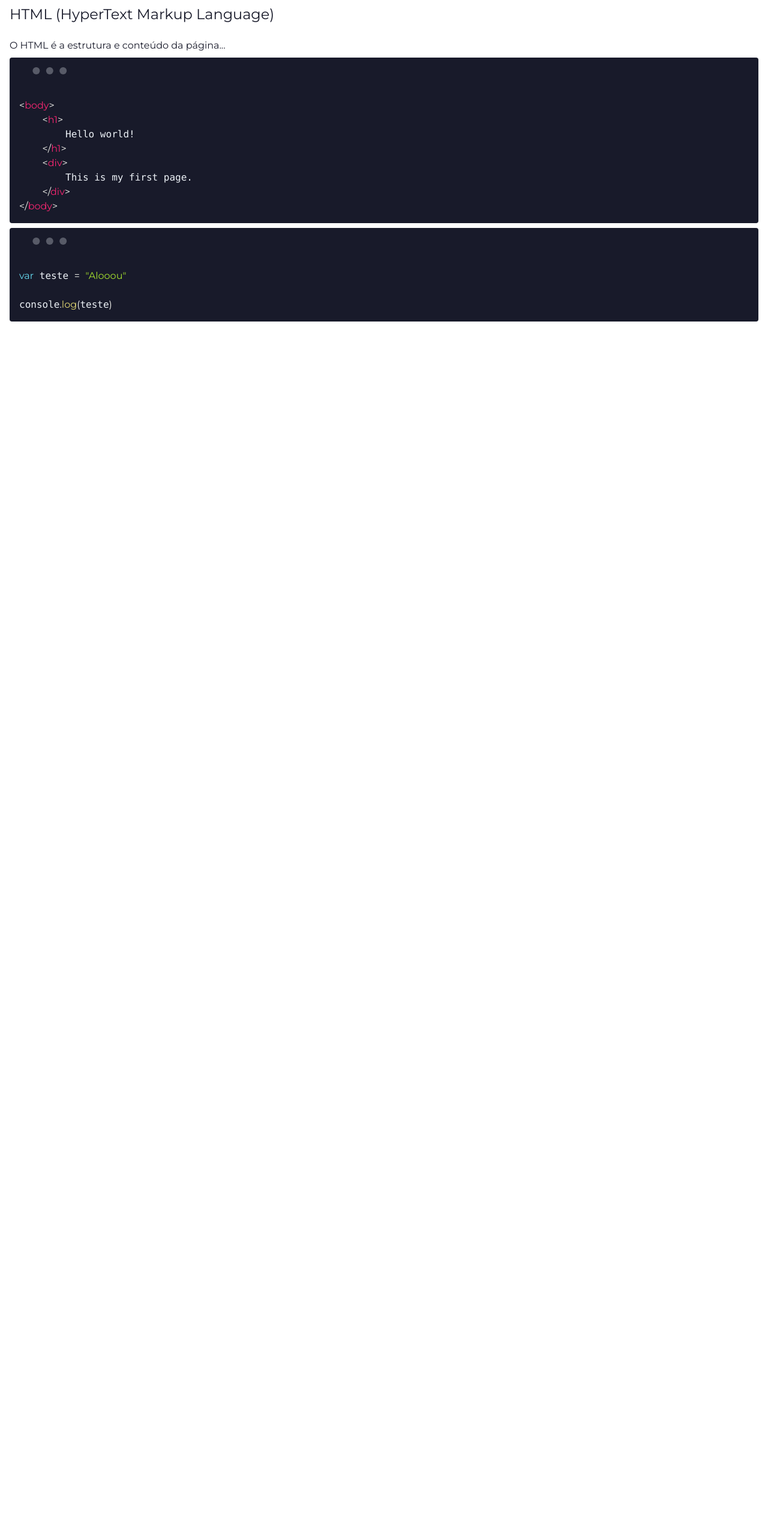
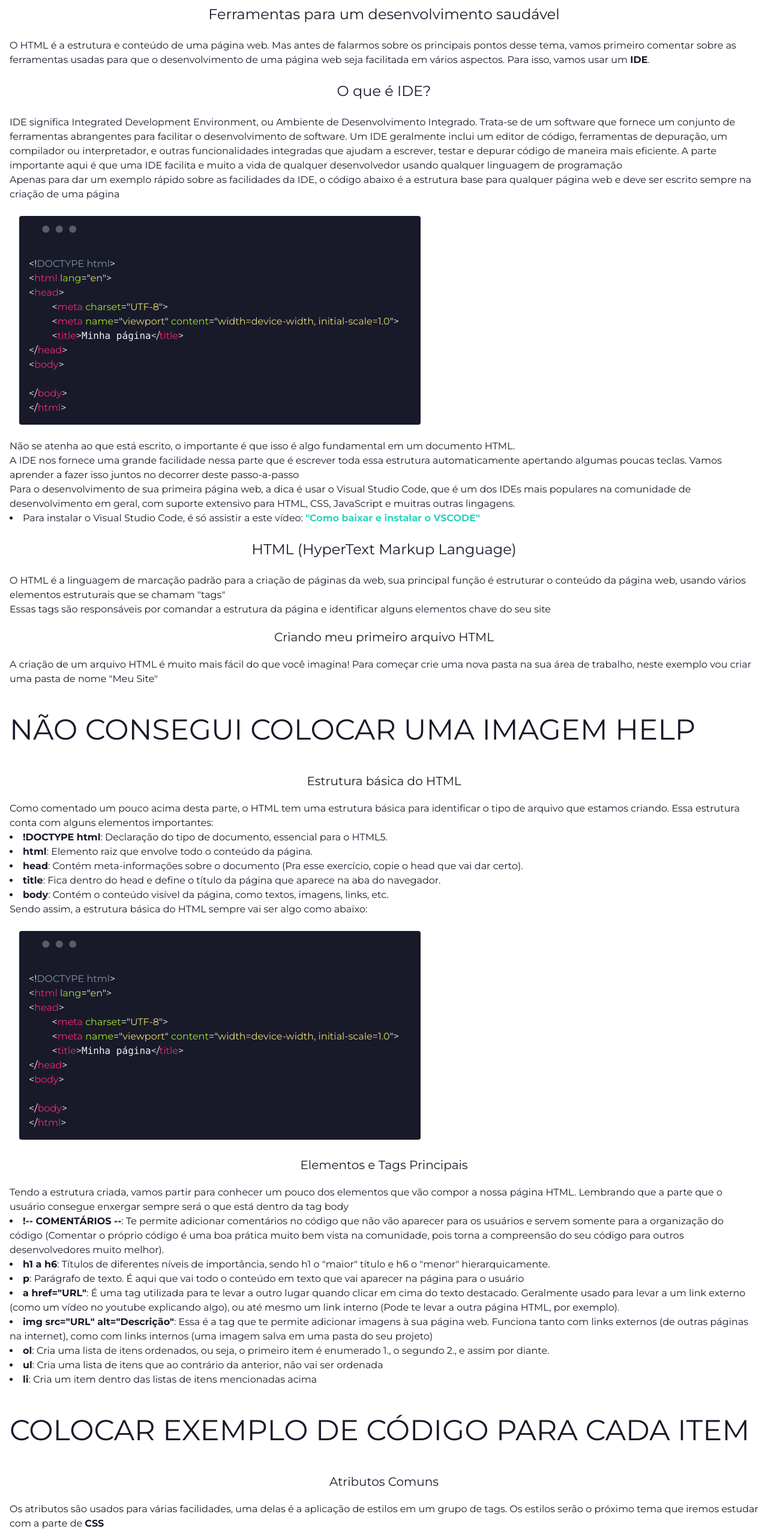
Before and after one commit to arqueduck/QuackAcademy, a Next.js app: page /html in a window 1280 px wide. Shown: the part 80-2634 px from the top of the page at 60% size. Before the commit the page ends 800 px from the top, so only its background shows below. Built offline with nearby package versions, Linux system fonts and the light colour scheme.

Commit message:
Primeira parte da página HTML

```diff
--- a/src/app/html/page.js
+++ b/src/app/html/page.js
@@ -1,15 +1,4 @@
 import CodeSnippet from "@/components/code/CodeSnippet";
-
-const code = `
-<body>
-    <h1>
-        Hello world!
-    </h1>
-    <div>
-        This is my first page.
-    </div>
-</body>
-`
 
 const code2 = `
 var teste = "Alooou"
@@ -17,19 +6,110 @@ var teste = "Alooou"
 console.log(teste)
 `
 
+const code = `
+<!DOCTYPE html>
+<html lang="en">
+<head>
+    <meta charset="UTF-8">
+    <meta name="viewport" content="width=device-width, initial-scale=1.0">
+    <title>Minha página</title>
+</head>
+<body>
+
+</body>
+</html>`
+
 
 
 export default function page(){
     return (
         <div className="p-4">
-            <h2 className="text-2xl">
+            <h2 className="text-2xl text-center">
+                Ferramentas para um desenvolvimento saudável
+            </h2>
+            <p>
+                O HTML é a estrutura e conteúdo de uma página web. Mas antes de falarmos sobre os principais pontos desse tema, vamos primeiro comentar sobre as ferramentas usadas para que o desenvolvimento de uma página web seja facilitada em vários aspectos. Para isso, vamos usar um <strong>IDE</strong>.
+            </p>
+
+            <h2 className="text-2xl text-center">
+                O que é IDE?
+            </h2>
+
+            <p>IDE significa Integrated Development Environment, ou Ambiente de Desenvolvimento Integrado. Trata-se de um software que fornece um conjunto de ferramentas abrangentes para facilitar o desenvolvimento de software. Um IDE geralmente inclui um editor de código, ferramentas de depuração, um compilador ou interpretador, e outras funcionalidades integradas que ajudam a escrever, testar e depurar código de maneira mais eficiente. A parte importante aqui é que uma IDE facilita e muito a vida de qualquer desenvolvedor usando qualquer linguagem de programação</p>
+            <p>Apenas para dar um exemplo rápido sobre as facilidades da IDE, o código abaixo é a estrutura base para qualquer página web e deve ser escrito sempre na criação de uma página</p>
+            <div className="flex m-4"><CodeSnippet content={code} /></div>
+            <p>Não se atenha ao que está escrito, o importante é que isso é algo fundamental em um documento HTML.</p>
+            <p>A IDE nos fornece uma grande facilidade nessa parte que é escrever toda essa estrutura automaticamente apertando algumas poucas teclas. Vamos aprender a fazer isso juntos no decorrer deste passo-a-passo</p>
+            <p>Para o desenvolvimento de sua primeira página web, a dica é usar o Visual Studio Code, que é um dos IDEs mais populares na comunidade de desenvolvimento em geral, com suporte extensivo para HTML, CSS, JavaScript e muitras outras lingagens.</p>
+            <li>Para instalar o Visual Studio Code, é só assistir a este vídeo: <a className="font-bold text-teal-400" href="https://www.youtube.com/watch?v=49K-Zxc8A7A">"Como baixar e instalar o VSCODE"</a></li>
+
+            <h2 className="text-2xl text-center">
                 HTML (HyperText Markup Language)
             </h2>
-            <p>
-                O HTML é a estrutura e conteúdo da página...
-            </p>
+            <p>O HTML é a linguagem de marcação padrão para a criação de páginas da web, sua principal função é estruturar o conteúdo da página web, usando vários elementos estruturais que se chamam "tags"</p>
+            <p>Essas tags são responsáveis por comandar a estrutura da página e identificar alguns elementos chave do seu site</p>
 
-            <CodeSnippet content={code} />
+            <h2 className="text-xl text-center">
+                Criando meu primeiro arquivo HTML
+            </h2>
+            <p>A criação de um arquivo HTML é muito mais fácil do que você imagina! Para começar crie uma nova pasta na sua área de trabalho, neste exemplo vou criar uma pasta de nome "Meu Site"</p>
+            <h1 className="text-5xl">NÃO CONSEGUI COLOCAR UMA IMAGEM HELP</h1>
+
+            <h2 className="text-xl text-center">
+                Estrutura básica do HTML
+            </h2>
+            <p>Como comentado um pouco acima desta parte, o HTML tem uma estrutura básica para identificar o tipo de arquivo que estamos criando. Essa estrutura conta com alguns elementos importantes:</p>
+            <li><strong>!DOCTYPE html</strong>: Declaração do tipo de documento, essencial para o HTML5.</li>
+            <li><strong>html</strong>: Elemento raiz que envolve todo o conteúdo da página.</li>
+            <li><strong>head</strong>: Contém meta-informações sobre o documento (Pra esse exercício, copie o head que vai dar certo).</li>
+            <li><strong>title</strong>: Fica dentro do head e define o título da página que aparece na aba do navegador.</li>
+            <li><strong>body</strong>: Contém o conteúdo visível da página, como textos, imagens, links, etc.</li>
+
+            <p>Sendo assim, a estrutura básica do HTML sempre vai ser algo como abaixo:</p>
+            <div className="flex m-4"><CodeSnippet content={code} /></div>
+
+            <h2 className="text-xl text-center">
+                Elementos e Tags Principais
+            </h2>
+            <p>Tendo a estrutura criada, vamos partir para conhecer um pouco dos elementos que vão compor a nossa página HTML. Lembrando que a parte que o usuário consegue enxergar sempre será o que está dentro da tag body</p>
+            <li><strong>!-- COMENTÁRIOS --</strong>: Te permite adicionar comentários no código que não vão aparecer para os usuários e servem somente para a organização do código (Comentar o próprio código é uma boa prática muito bem vista na comunidade, pois torna a compreensão do seu código para outros desenvolvedores muito melhor).</li>
+            <li><strong>h1 a h6</strong>: Títulos de diferentes níveis de importância, sendo h1 o "maior" título e h6 o "menor" hierarquicamente.</li>
+            <li><strong>p</strong>: Parágrafo de texto. É aqui que vai todo o conteúdo em texto que vai aparecer na página para o usuário</li>
+            <li><strong>a href="URL"</strong>: É uma tag utilizada para te levar a outro lugar quando clicar em cima do texto destacado. Geralmente usado para levar a um link externo (como um vídeo no youtube explicando algo), ou até mesmo um link interno (Pode te levar a outra página HTML, por exemplo). </li>
+            <li><strong>img src="URL" alt="Descrição"</strong>: Essa é a tag que te permite adicionar imagens à sua página web. Funciona tanto com links externos (de outras páginas na internet), como com links internos (uma imagem salva em uma pasta do seu projeto)</li>
+            <li><strong>ol</strong>: Cria uma lista de itens ordenados, ou seja, o primeiro item é enumerado 1., o segundo 2., e assim por diante.</li>
+            <li><strong>ul</strong>: Cria uma lista de itens que ao contrário da anterior, não vai ser ordenada</li>
+            <li><strong>li</strong>: Cria um item dentro das listas de itens mencionadas acima</li>
+            <h1 className="text-5xl">COLOCAR EXEMPLO DE CÓDIGO PARA CADA ITEM</h1>
+
+            <h2 className="text-xl text-center">
+                Atributos Comuns
+            </h2>
+            <p>Os atributos são usados para várias facilidades, uma delas é a aplicação de estilos em um grupo de tags. Os estilos serão o próximo tema que iremos estudar com a parte de <strong>CSS</strong></p>
+
+            <li><strong>id</strong>: Identificador único para elementos, faz com que um elemento seja único dentro do código, o ID não pode se repetir dentro de um HTML</li>
+            <li><strong>class</strong>: Classe para estilização e seleção de múltiplos elementos, essa é a parte de CSS que comentamos no começo desta seção.</li>
+            <h1 className="text-5xl">COLOCAR EXEMPLO DE CÓDIGO PARA CADA ITEM</h1>
+
+            <h2 className="text-xl text-center">
+                Formulários
+            </h2>
+            <p>Servem para o propósito de serem de fato um formulário haha. Este é usado na maioria das vezes para coletar alguma entrada do próprio usuário na página de HTML</p>
+
+            <li><strong>form</strong>: É uma caixa que reserva um espaço para adicionar elementos específicos de formulário</li>
+            <li><strong>input</strong>: Campo utilizado para que o usuário digite algo manualmente na página.</li>
+            <li><strong>label</strong>: É o rótulo do campo de entrada.</li>
+            <li><strong>button, submit e reset</strong>: São botões para envio e redefinição dos dados preenchidos na caixa de formulário.</li>
+            <br></br>
+            <p>Com o conteúdo abordado nesta primeira parte, você já consegue criar uma página como esta aqui: <a className="font-bold text-teal-400" href="">COLOCAR UMA PÁGINA DE EXEMPLO</a></p>
+            <br></br>
+            <p>De forma geral, com o abordado acima você já consegue criar uma página com vários elementos diferentes!</p>
+            <p>Viu, é bem mais fácil do que você imaginava! Mas não pare por aí não! Existem vários locais que te deixam continuar os seus estudos e aprofundar ainda mais o seu conhecimento em HTML!</p>
+            <p>Para isso, você pode acessar o W3 School, que é uma página voltada ao aprendizado de várias linguagens de programação de forma mais aprofundada.</p>
+            <br></br>
+            <p>Caso o HTML tenha feito sentido pra você e você quer se desafiar a criar páginas com mais elementos, é só <a className="font-bold text-teal-400" href="https://www.w3schools.com/html/default.asp">CLICAR AQUI</a></p>
+
+
             <CodeSnippet content={code2} language="js" />
         </div>
     )
--- a/src/components/Header.js
+++ b/src/components/Header.js
@@ -14,7 +14,7 @@ export default function Header(){
             </Link>
             <Link href="/introducao"
             className="btn btn-primary text-neutral-content">
-                Começe <strong>aqui</strong>!
+                Comece <strong>aqui</strong>!
             </Link>
             <Link href="/html"
             className="btn btn-primary text-neutral-content">
```
Also changed, not shown: src/app/img/createFolder.png (added), 1 other file (tests, documents, lock files or other folders).
